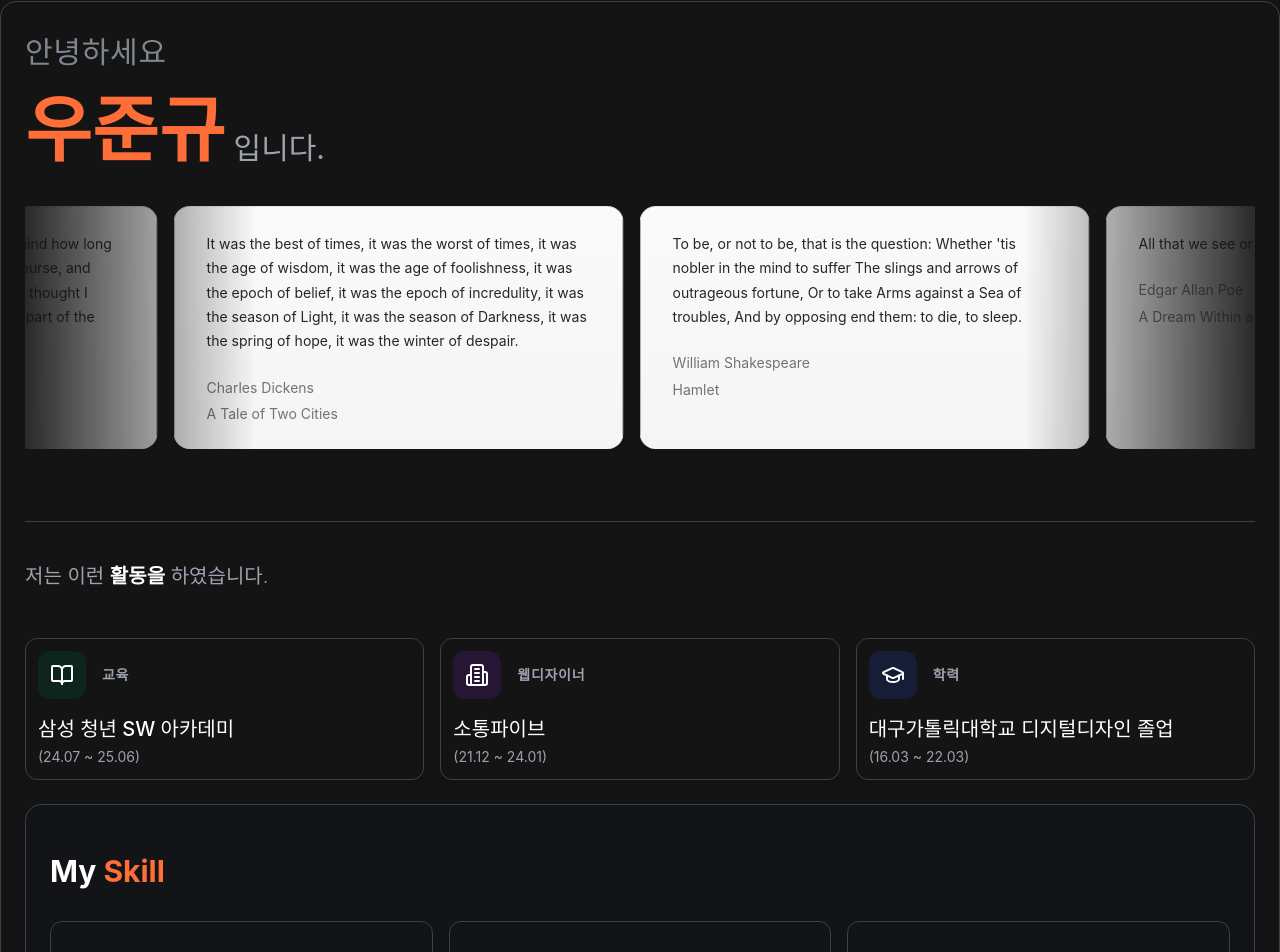
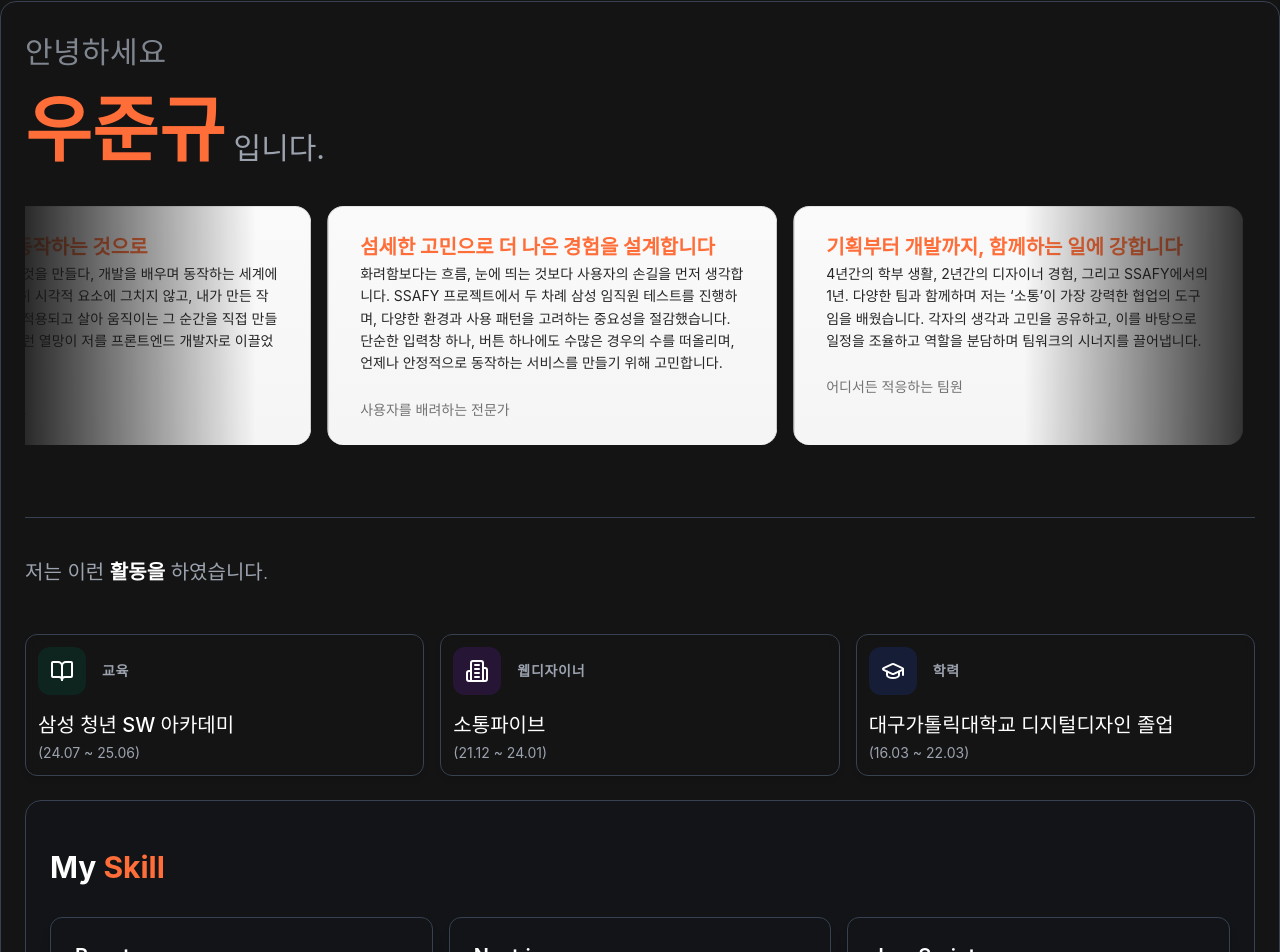
Before and after one commit to dnwnsrb11/WJG-my-portfolio, a Next.js app: page / in a window 1280 px wide. Shown: the part 714-1666 px from the top of the page. Built offline with nearby package versions, Linux system fonts and the light colour scheme.

Commit message:
design:카드 디자인 변경

```diff
--- a/src/components/main/aboutMeText.tsx
+++ b/src/components/main/aboutMeText.tsx
@@ -6,37 +6,34 @@ export const AboutMeText = () => {
   const testimonials = [
     {
       quote:
-        "It was the best of times, it was the worst of times, it was the age of wisdom, it was the age of foolishness, it was the epoch of belief, it was the epoch of incredulity, it was the season of Light, it was the season of Darkness, it was the spring of hope, it was the winter of despair.",
-      name: "Charles Dickens",
-      title: "A Tale of Two Cities",
+        "디자인을 통해 보이는 것을 만들다, 개발을 배우며 동작하는 세계에 매료되었습니다. 단순히 시각적 요소에 그치지 않고, 내가 만든 작업이 사람들의 일상에 적용되고 살아 움직이는 그 순간을 직접 만들어보고 싶었습니다. 이런 열망이 저를 프론트엔드 개발자로 이끌었습니다.",
+      name: "디자이너에서 개발자로",
+      title: "보이는 것에서 동작하는 것으로",
     },
     {
       quote:
-        "To be, or not to be, that is the question: Whether 'tis nobler in the mind to suffer The slings and arrows of outrageous fortune, Or to take Arms against a Sea of troubles, And by opposing end them: to die, to sleep.",
-      name: "William Shakespeare",
-      title: "Hamlet",
-    },
-    {
-      quote: "All that we see or seem is but a dream within a dream.",
-      name: "Edgar Allan Poe",
-      title: "A Dream Within a Dream",
-    },
-    {
-      quote: "It is a truth universally acknowledged, that a single man in possession of a good fortune, must be in want of a wife.",
-      name: "Jane Austen",
-      title: "Pride and Prejudice",
+        "화려함보다는 흐름, 눈에 띄는 것보다 사용자의 손길을 먼저 생각합니다. SSAFY 프로젝트에서 두 차례 삼성 임직원 테스트를 진행하며, 다양한 환경과 사용 패턴을 고려하는 중요성을 절감했습니다. 단순한 입력창 하나, 버튼 하나에도 수많은 경우의 수를 떠올리며, 언제나 안정적으로 동작하는 서비스를 만들기 위해 고민합니다.",
+      name: "사용자를 배려하는 전문가",
+      title: "섬세한 고민으로 더 나은 경험을 설계합니다",
     },
     {
       quote:
-        "Call me Ishmael. Some years ago—never mind how long precisely—having little or no money in my purse, and nothing particular to interest me on shore, I thought I would sail about a little and see the watery part of the world.",
-      name: "Herman Melville",
-      title: "Moby-Dick",
+        "4년간의 학부 생활, 2년간의 디자이너 경험, 그리고 SSAFY에서의 1년. 다양한 팀과 함께하며 저는 ‘소통’이 가장 강력한 협업의 도구임을 배웠습니다. 각자의 생각과 고민을 공유하고, 이를 바탕으로 일정을 조율하고 역할을 분담하며 팀워크의 시너지를 끌어냅니다.",
+      name: "어디서든 적응하는 팀원",
+      title: "기획부터 개발까지, 함께하는 일에 강합니다",
+    },
+    {
+      quote:
+        "문제를 마주했을 때, 저에겐 두려움보다 호기심이 먼저 찾아옵니다. 새로움을 만들고, 그것이 사용자에게 어떤 경험을 주는지 지켜보는 것이 가장 큰 즐거움입니다. 언제나 새로운 기능과 기술에 도전하며, 그 여정을 끝낸 후 돌아보는 과정에서 진짜 성장과 보람을 느낍니다.",
+      name: "문제 해결을 즐기는 사람",
+      title: "도전 속에서 배우고, 해결하며 나아갑니다",
     },
   ];
+
   return (
     <section>
       <div className="py-4 rounded-md flex flex-col antialiased items-center justify-center relative overflow-hidden">
-        <InfiniteMovingCards items={testimonials} direction="right" speed="slow" />
+        <InfiniteMovingCards items={testimonials} direction="left" speed="slow" />
       </div>
     </section>
   );
--- a/src/components/ui/infinite-moving-cards.tsx
+++ b/src/components/ui/infinite-moving-cards.tsx
@@ -46,15 +46,9 @@ export const InfiniteMovingCards = ({
   const getDirection = () => {
     if (containerRef.current) {
       if (direction === "left") {
-        containerRef.current.style.setProperty(
-          "--animation-direction",
-          "forwards",
-        );
+        containerRef.current.style.setProperty("--animation-direction", "forwards");
       } else {
-        containerRef.current.style.setProperty(
-          "--animation-direction",
-          "reverse",
-        );
+        containerRef.current.style.setProperty("--animation-direction", "reverse");
       }
     }
   };
@@ -70,42 +64,22 @@ export const InfiniteMovingCards = ({
     }
   };
   return (
-    <div
-      ref={containerRef}
-      className={cn(
-        "scroller relative z-20 max-w-7xl overflow-hidden [mask-image:linear-gradient(to_right,transparent,white_20%,white_80%,transparent)]",
-        className,
-      )}
-    >
-      <ul
-        ref={scrollerRef}
-        className={cn(
-          "flex w-max min-w-full shrink-0 flex-nowrap gap-4 py-4",
-          start && "animate-scroll",
-          pauseOnHover && "hover:[animation-play-state:paused]",
-        )}
-      >
+    <div ref={containerRef} className={cn("scroller relative z-20 max-w-7xl overflow-hidden [mask-image:linear-gradient(to_right,transparent,white_20%,white_80%,transparent)]", className)}>
+      <ul ref={scrollerRef} className={cn("flex w-max min-w-full shrink-0 flex-nowrap gap-4 py-4", start && "animate-scroll", pauseOnHover && "hover:[animation-play-state:paused]")}>
         {items.map((item, idx) => (
           <li
             className="relative w-[350px] max-w-full shrink-0 rounded-2xl border border-b-0 border-zinc-200 bg-[linear-gradient(180deg,#fafafa,#f5f5f5)] px-8 py-6 md:w-[450px] dark:border-zinc-700 dark:bg-[linear-gradient(180deg,#27272a,#18181b)]"
             key={item.name}
           >
             <blockquote>
-              <div
-                aria-hidden="true"
-                className="user-select-none pointer-events-none absolute -top-0.5 -left-0.5 -z-1 h-[calc(100%_+_4px)] w-[calc(100%_+_4px)]"
-              ></div>
-              <span className="relative z-20 text-sm leading-[1.6] font-normal text-neutral-800 dark:text-gray-100">
-                {item.quote}
-              </span>
+              <div aria-hidden="true" className="user-select-none pointer-events-none absolute -top-0.5 -left-0.5 -z-1 h-[calc(100%_+_4px)] w-[calc(100%_+_4px)]"></div>
+              <div className="flex flex-col">
+                <span className="leading-[1.6] text-title text-xl font-bold">{item.title}</span>
+                <span className="relative z-20 text-sm leading-[1.6] font-normal text-neutral-800 dark:text-gray-100">{item.quote}</span>
+              </div>
               <div className="relative z-20 mt-6 flex flex-row items-center">
                 <span className="flex flex-col gap-1">
-                  <span className="text-sm leading-[1.6] font-normal text-neutral-500 dark:text-gray-400">
-                    {item.name}
-                  </span>
-                  <span className="text-sm leading-[1.6] font-normal text-neutral-500 dark:text-gray-400">
-                    {item.title}
-                  </span>
+                  <span className="text-sm leading-[1.6] font-normal text-neutral-500 dark:text-gray-400">{item.name}</span>
                 </span>
               </div>
             </blockquote>
```
